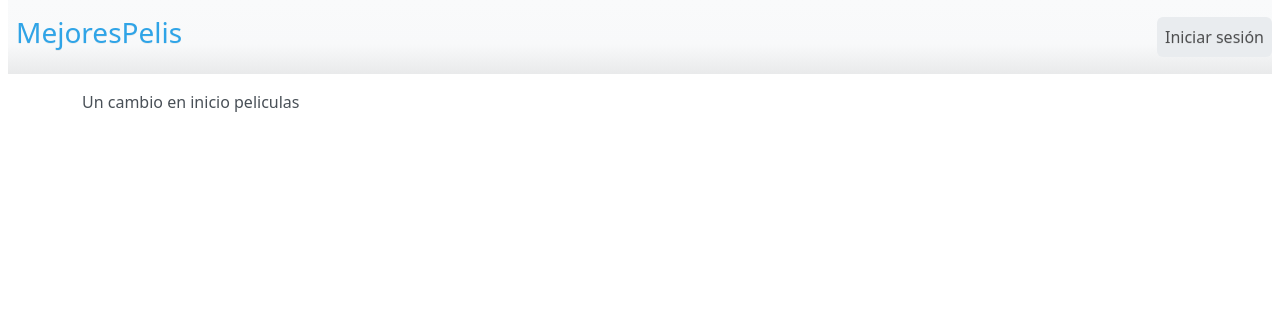
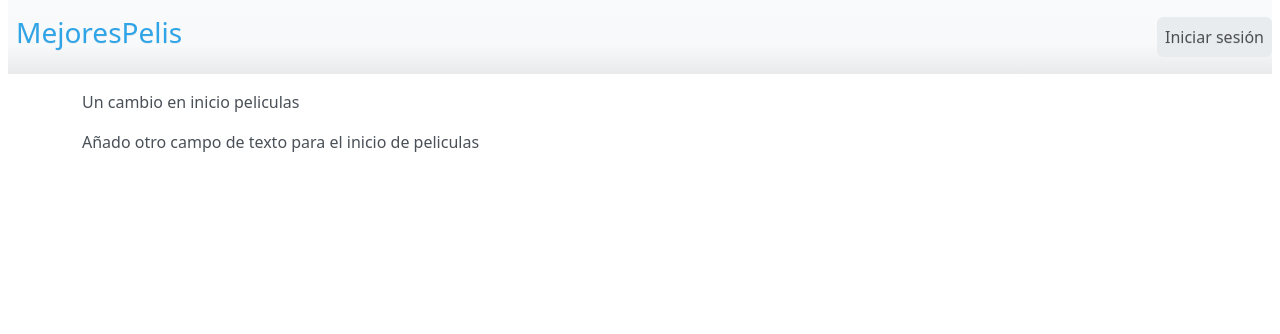
Before and after one commit to Gardeltech/peliculas, a PHP site: page /inicio.php in a window 1280 px wide. Shown: the top 334 px of the page. Run offline with PHP 8.4, Linux system fonts and the light colour scheme; data that the repository does not hold is empty.

Commit message:
Update inicio.php

```diff
--- a/inicio.php
+++ b/inicio.php
@@ -49,6 +49,7 @@ $catalogo = $sentenciaSQL->fetchAll(PDO::FETCH_ASSOC);
             </form>
 
             <p>Un cambio en inicio peliculas</p>
+            <p>Añado otro campo de texto para el inicio de peliculas</p>
 
         </section>
 
```
